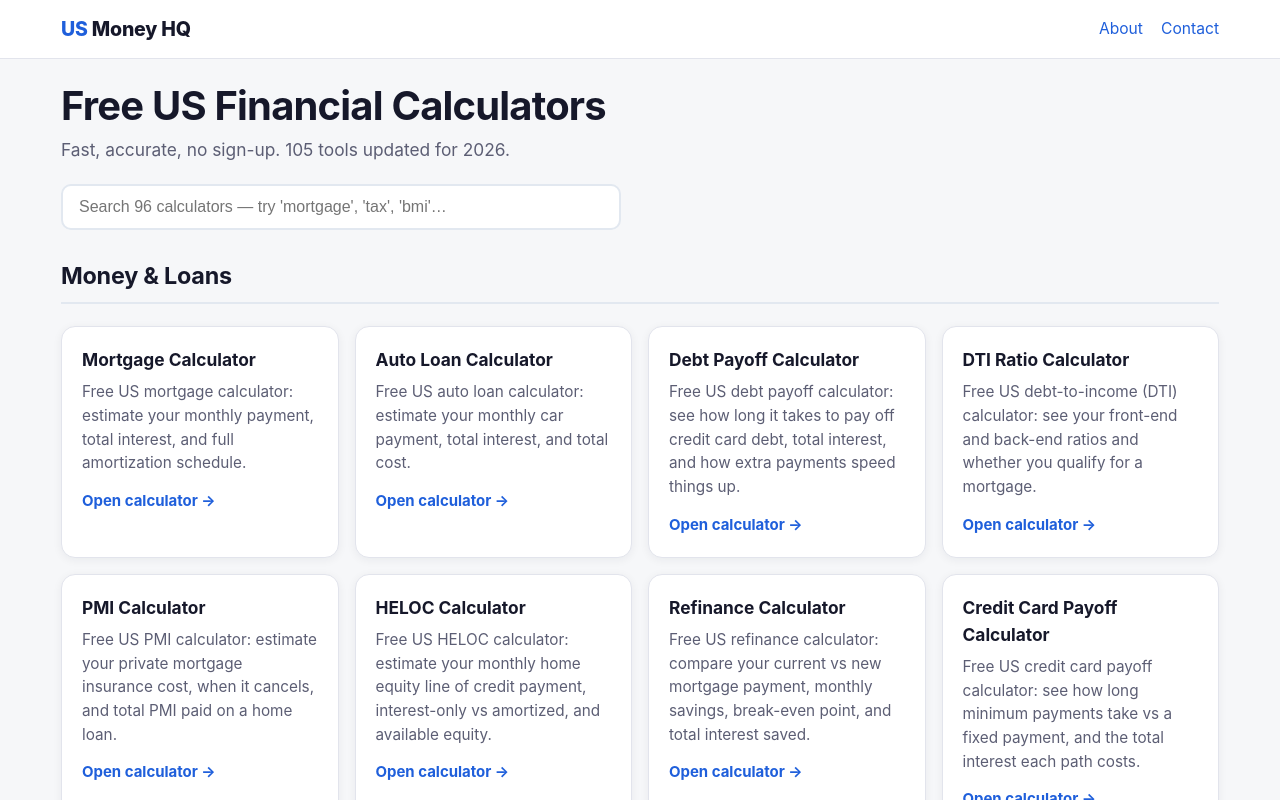
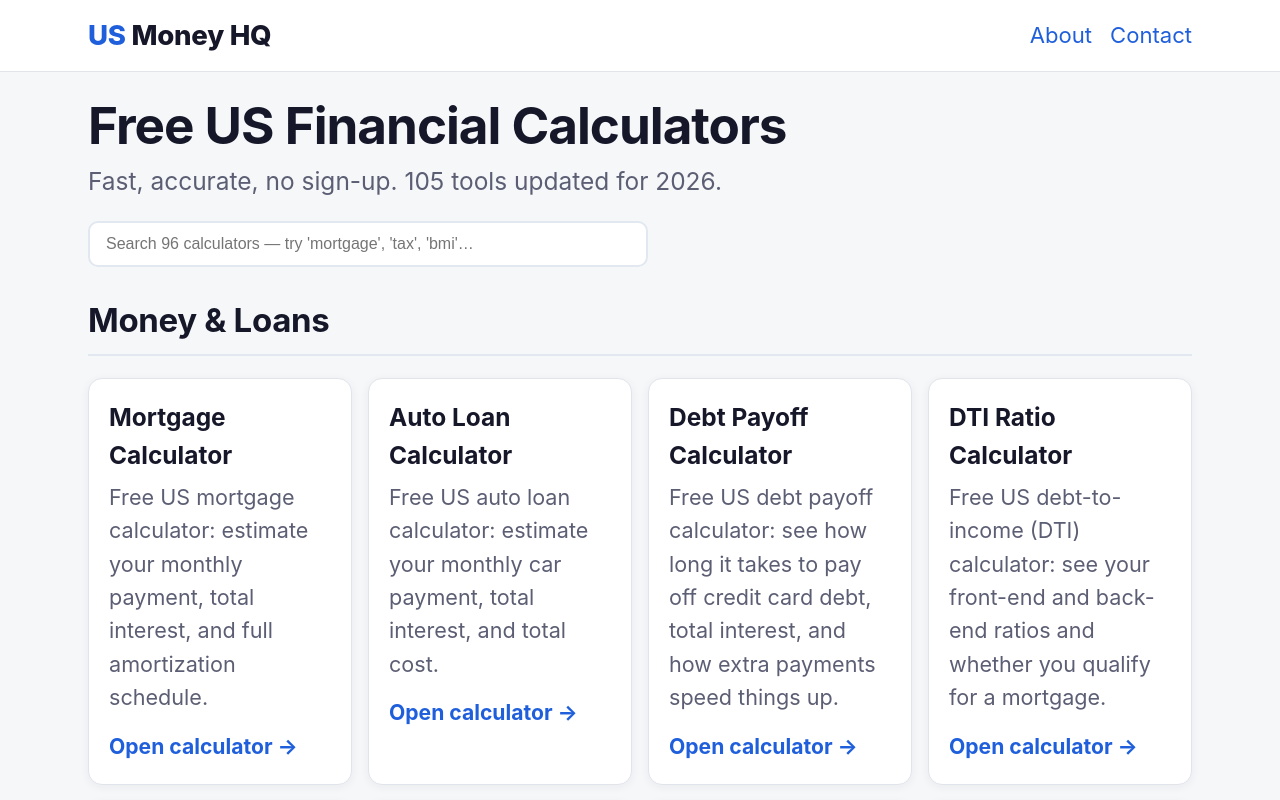
Before and after one commit to yasir23/usmoneyhq, a Next.js app: page / in a window 1280 px wide. Shown: the top 800 px of the page. Built offline with nearby package versions, Linux system fonts and the light colour scheme.

Commit message:
Render at 150% by default: root font-size 150% (16px->24px) so visitors no longer need to zoom; container 48rem for a readable measure

```diff
--- a/styles/globals.css
+++ b/styles/globals.css
@@ -36,11 +36,12 @@
 
 html {
   -webkit-text-size-adjust: 100%;
-  /* Root-driven scale: every rem in the stylesheet is relative to <html>, so
-     raising it here lifts ALL type at once. 106.25% = 17px at the browser
-     default, and because it is a percentage it still honours a user who has
-     set a larger default font size (an absolute px value would override them). */
-  font-size: 106.25%;
+  /* Site renders at what used to require 150% browser zoom: the root is 150%
+     of the browser default (16px -> 24px), and because every type size in this
+     stylesheet is expressed in rem, all text scales with it. Using a percentage
+     (not a px value) means a visitor who has set a larger default still gets
+     their preference honoured on top. */
+  font-size: 150%;
 }
 
 body {
@@ -61,9 +62,11 @@ a:hover {
 }
 
 .container {
-  max-width: 70rem;
+  /* 48rem = 1152px at the 150% root below. Keeps the line measure readable
+     (~65-75 characters) at 24px type, which is what 150% browser zoom gave. */
+  max-width: 48rem;
   margin: 0 auto;
-  padding: 24px 16px 72px;
+  padding: 1rem 1rem 3rem;
 }
 
 h1 {
```
